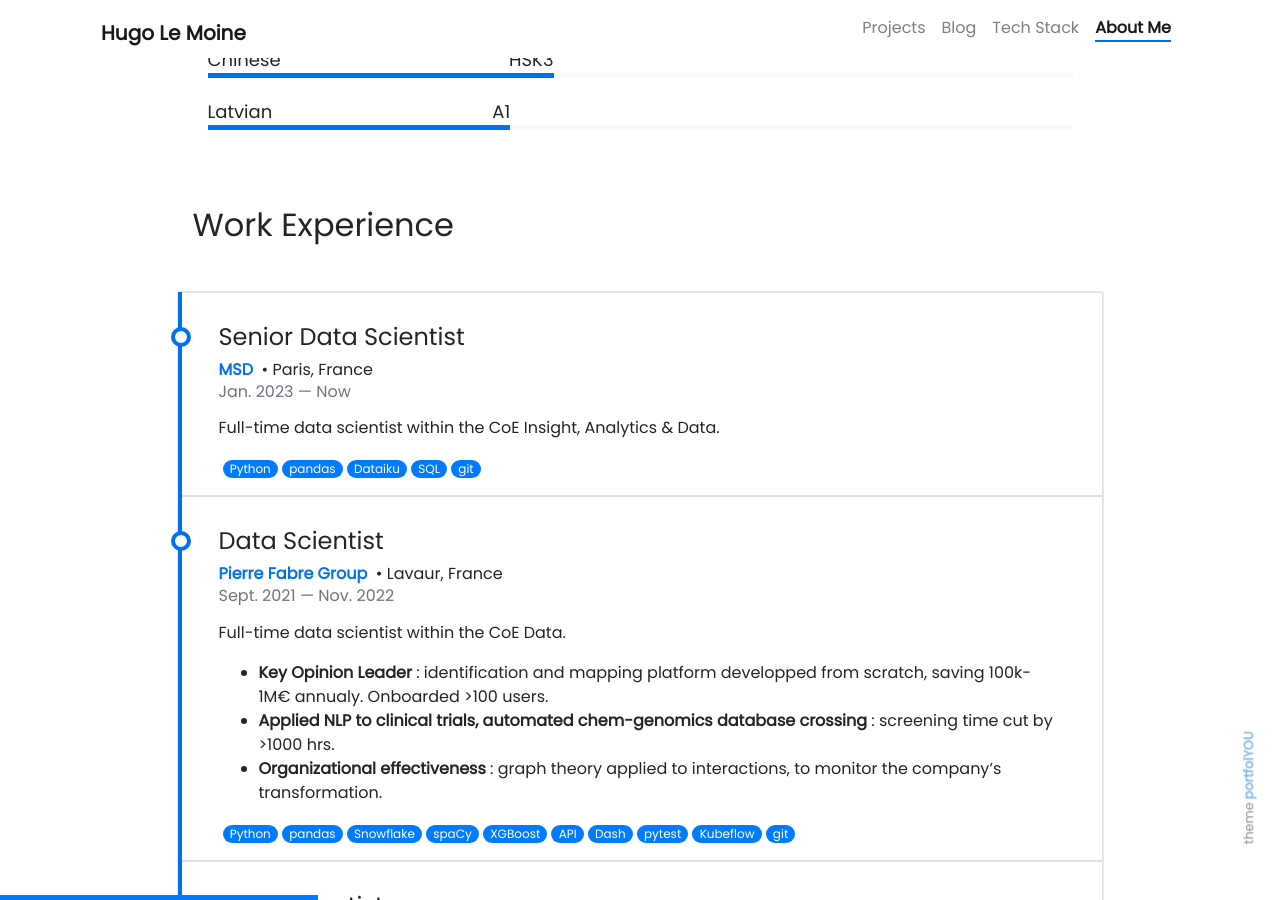
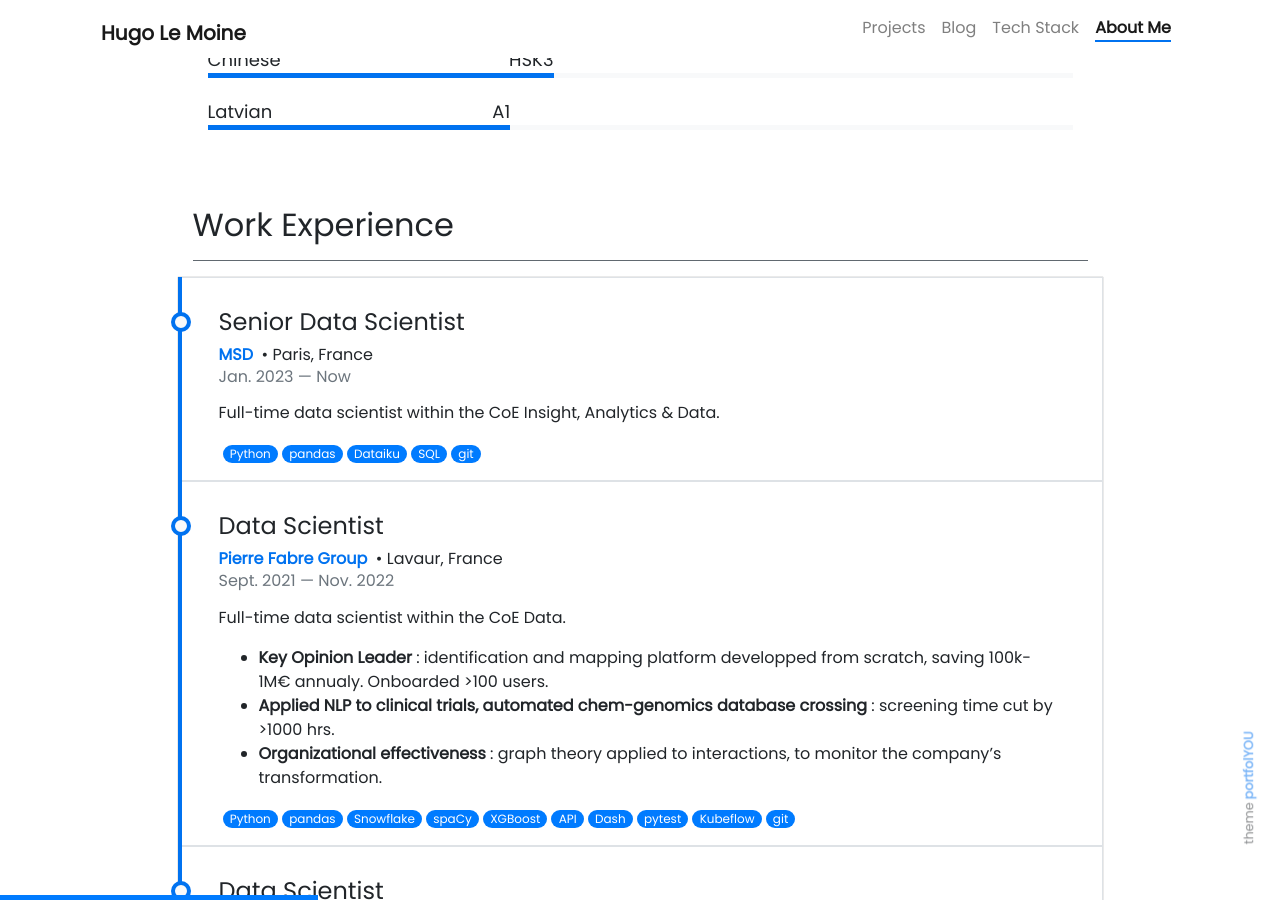
Before and after one commit to hugolmn/hugolmn.github.io, a Jekyll site: the page built from pages/about.md, in a window 1280 px wide and 900 px high, scrolled down 654 px. Built offline with Jekyll 4.4.1, drawn with Linux system fonts in a browser that asks for light colours; nearby versions of some CDN libraries; emoji names are drawn with the system emoji font.

Commit message:
Added line

```diff
--- a/pages/about.md
+++ b/pages/about.md
@@ -50,7 +50,7 @@ weight: 4
 {% include about/skills.html source=site.data.language-skills %}
 &nbsp;
 ## Work Experience
-&nbsp;
+---
 <div class="row">
   {% include about/timeline.html source=site.data.experiences-timeline %}
 </div>
```
